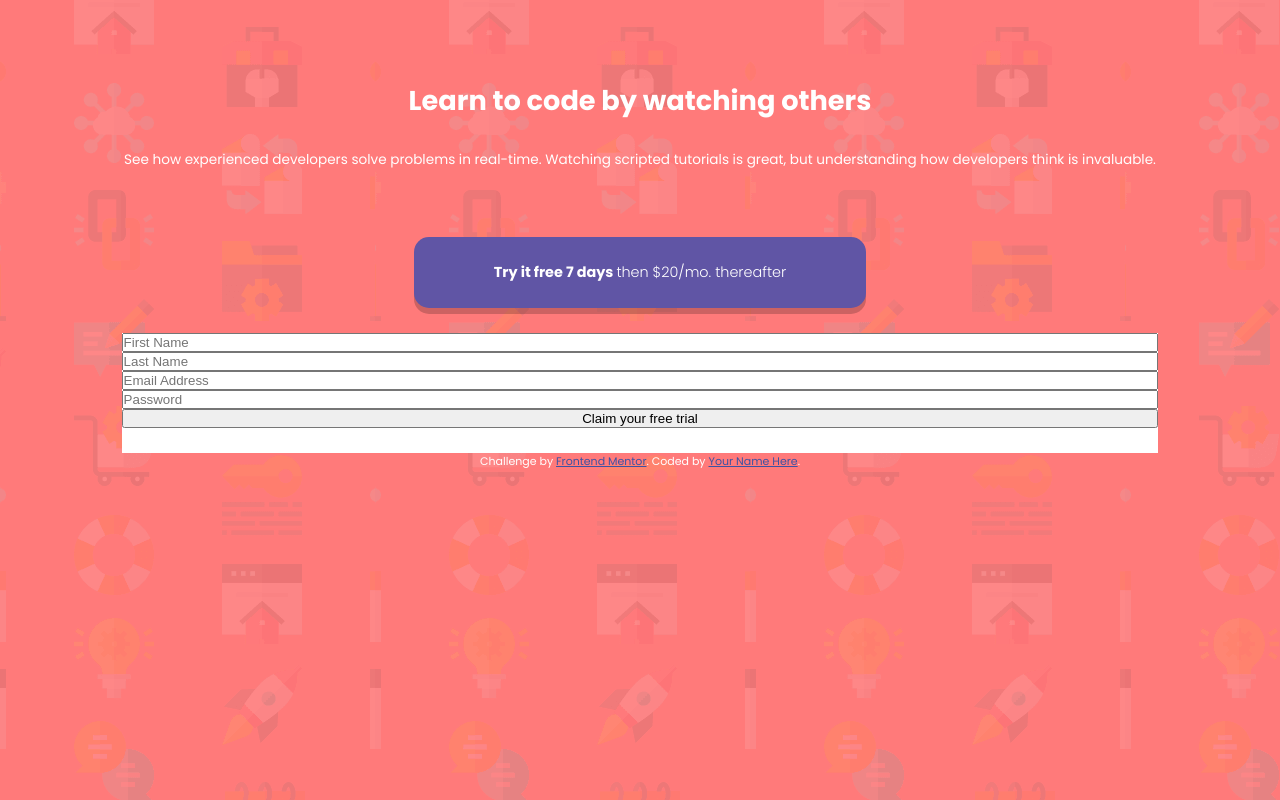
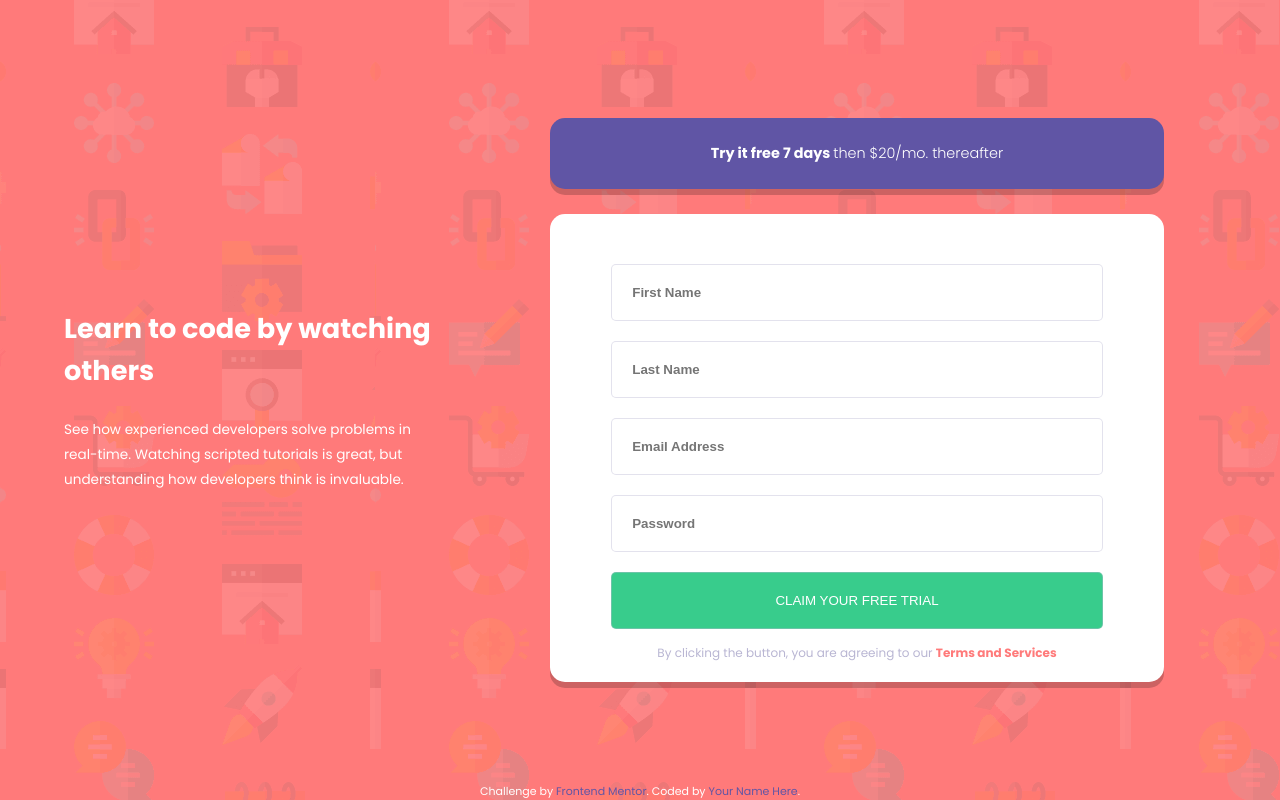
Before and after one commit to MeowB/intro-component-with-signup-form-master, a plain HTML site: page index.html in a window 1280 px wide. Drawn offline with Linux system fonts and the light colour scheme.

Commit message:
finioshed project

```diff
--- a/index.html
+++ b/index.html
@@ -26,14 +26,14 @@
 	<main>
 		<h2>Try it free 7 days <span>then $20/mo. thereafter</span></h2>
 
-		<form action="post">
+		<form action="post" class="form">
 			<input type="text" name="first-name" id="first-name" placeholder="First Name">
 			<input type="text" name="last-name" id="last-name" placeholder="Last Name">
 			<input type="email" name="email" id="email" placeholder="Email Address">
 			<input type="password" name="password" id="password" placeholder="Password">
 
-			<button>Claim your free trial</button>
-			<p>By clicking the button, you are agreeing to our Terms and Services</p>
+			<input type="submit" class="submit-button" value="Claim your free trial"></input>
+			<p>By clicking the button, you are agreeing to our <a href="#">Terms and Services</a></p>
 		</form>
 	</main>
 
@@ -43,5 +43,6 @@
       Coded by <a href="#">Your Name Here</a>.
     </p>
   </footer>
+  <script src="main.js"></script>
 </body>
 </html>
--- /dev/null
+++ b/main.js
@@ -0,0 +1,54 @@
+let form = document.querySelector(".form")
+
+form.addEventListener("submit", formCheck)
+
+
+
+function formCheck () {
+	event.preventDefault()
+	// creating a list of all the input fields
+	const formData = new FormData(form)
+	const inputValues = []
+
+	for(const [name, value] of formData.entries()){
+		inputValues.push({name, value})
+	}
+
+	// for each input fields, check if it's empty or not
+	inputValues.forEach(function(input){
+		if (!input.value) {
+			// select the current input tag and calls the errorTrigger to show the error div on the dom
+			const inputError = document.querySelector(`#${input.name}`)
+			errorTrigger(inputError);
+		}
+	})
+}
+
+// function to create and place the error in the form, it takes am <input> tag as a parameter
+function errorTrigger (element) {
+	// Check if an error is already there at the input field
+	const errorPresent = document.querySelector(`.error-${element.name}`);
+	if (errorPresent) {
+		return;
+	}
+
+	// create the error div with the image and the message
+	const errorElement = document.createElement("div");
+	const img = document.createElement("img")
+
+	img.src = "./images/icon-error.svg";
+	errorElement.appendChild(img);
+	errorElement.classList.add(`error`, `error-${element.name}`);
+
+	// check for email edge case where the message is different
+	if (element.name === "email"){
+		errorElement.textContent = `Looks like this is not an email`;
+
+	} else {
+		errorElement.textContent = `${element.placeholder} cannot be empty`;
+	}
+
+	// add the div and change the style of the input fiel to display the error
+	element.style.border =  "2px solid hsl(0, 100%, 74%)"
+	element.insertAdjacentElement("afterend", errorElement);
+}
--- a/style/style.scss
+++ b/style/style.scss
@@ -29,15 +29,19 @@ body {
 	display: flex;
 	flex-direction: column;
 	align-items: center;
+	min-height: 100vh;
 
 	header {
-		padding: 80px 25px 25px 25px;
+		padding: 80px 0 25px 0;
 		font-size: 0.85em;
+		width: 90%;
 
 		p {
 			padding: 25px;
 			padding-bottom: 40px;
 			line-height: 25px;
+			max-width: 600px;
+			margin: auto;
 		}
 	}
 
@@ -53,7 +57,7 @@ body {
 			margin-bottom: 25px;
 			font-size: 0.9em;
 			box-shadow: 0 6px 0px rgba($color: #000000, $alpha: 0.2);
-			padding: 25px 80px;
+			padding: 25px 55px;
 
 			span {
 				font-weight: 300;
@@ -63,8 +67,114 @@ body {
 		form {
 			display: flex;
 			flex-direction: column;
-			width: 90%;
+			align-items: center;
 			background-color: white;
+			border-radius: 15px;
+			box-shadow: 0 6px 0px rgba($color: #000000, $alpha: 0.2);
+			padding-top: 10px;
+
+			input {
+				margin-top: 20px;
+				box-sizing: border-box;
+				width: 80%;
+				border: 1px solid rgba($color: $c-Grayish-Blue, $alpha: 0.4 );
+				border-radius: 5px;
+				padding: 20px 20px;
+				font-weight: bold;
+			}
+
+			.error {
+				color: $c-Red;
+				text-align: end;
+				width: 80%;
+				position: relative;
+
+				img {
+					position: absolute;
+					top: -42px;
+					right: 25px;
+				}
+			}
+
+			.submit-button {
+				background-color: $c-Green;
+				color: white;
+				text-transform: uppercase;
+				font-weight: 500;
+				cursor: pointer;
+			}
+
+			.submit-button:hover {
+				background-color: rgba($color: $c-Green, $alpha: 0.6);
+				box-shadow: 0 3px 0px $c-Green;
+			}
+
+			p {
+				padding-top: 15px;
+				padding-bottom: 20px;
+				color: $c-Grayish-Blue;
+				font-size: 0.75em;
+				width: 75%;
+
+				a {
+					color: $c-Red;
+					font-weight: bold;
+					text-decoration: none;
+				}
+			}
+		}
+	}
+
+	footer {
+		margin-top: auto;
+
+		.attribution {
+			padding-top: 25px;
+			a {
+				color: $c-Blue;
+				text-decoration: none;
+			}
 		}
 	}
 }
+
+@media only screen and (min-width: 800px) {
+
+	body {
+		flex-direction: row;
+		flex-wrap: wrap;
+		align-items: center;
+		justify-content: center;
+
+		header {
+			width: 30%;
+			text-align: start;
+			padding: 25px;
+
+			p {
+				padding: 0;
+				padding-top: 25px;
+			}
+		}
+
+		main {
+			width: 60%;
+			h2 {
+				padding: 25px 0;
+			}
+
+			h2, form {
+				width: 80%;
+			}
+
+			form {
+				padding-top: 30px;
+			}
+		}
+
+		footer {
+			position: absolute;
+			bottom: 0;
+		}
+	}
+}
```
Also changed, not shown: screenshot.png (added), style/style.css, 3 other files.
